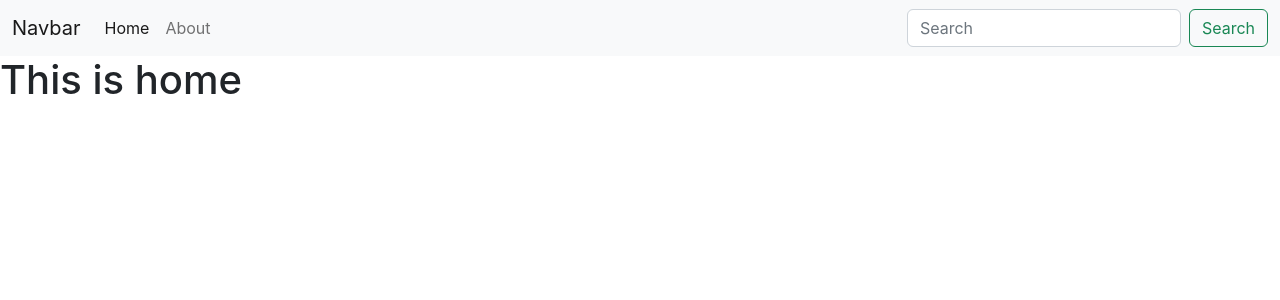
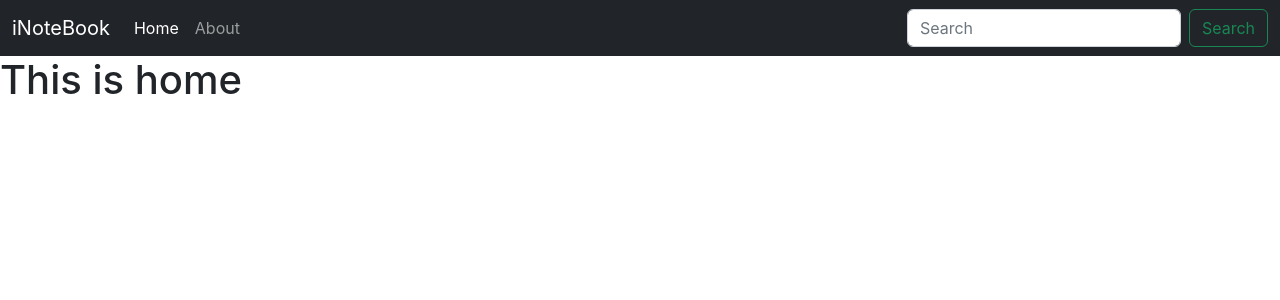
Before and after one commit to anshikaagrawal29/inotebooks, a React (Create React App) app: page / in a window 1280 px wide. Shown: the top 300 px of the page. Built offline with nearby package versions, Linux system fonts and the light colour scheme; the HTML template or start-up script is replaced by a standard one.

Commit message:
Added useLocation Hook and marking link active inactive conditionally

```diff
--- a/src/Component/Navbar.js
+++ b/src/Component/Navbar.js
@@ -1,22 +1,29 @@
 import React from 'react'
-import {Link} from "react-router-dom"
+import {Link , useLocation} from "react-router-dom"
 
 const Navbar = () => {
+  let location = useLocation();
+
+  //this is a function which will run after components get loaded
+  React.useEffect(() => {
+    console.log(location.pathname)
+  }, [location]);
+
   return (
     <div>
-      <nav className="navbar navbar-expand-lg bg-light">
+      <nav className="navbar navbar-expand-lg navbar-dark bg-dark">
   <div className="container-fluid">
-    <a className="navbar-brand" href="#">Navbar</a>
+    <a className="navbar-brand" href="#">iNoteBook</a>
     <button className="navbar-toggler" type="button" data-bs-toggle="collapse" data-bs-target="#navbarSupportedContent" aria-controls="navbarSupportedContent" aria-expanded="false" aria-label="Toggle navigation">
       <span className="navbar-toggler-icon"></span>
     </button>
     <div className="collapse navbar-collapse" id="navbarSupportedContent">
       <ul className="navbar-nav me-auto mb-2 mb-lg-0">
         <li className="nav-item">
-          <Link className="nav-link active" aria-current="page" to="/">Home</Link>
+          <Link className={`nav-link ${location.pathname === "/"?"active": ""}`} aria-current="page" to="/">Home</Link>
         </li>
         <li className="nav-item">
-          <Link className="nav-link" to="/about">About</Link>
+          <Link className={`nav-link ${location.pathname === "/about"?"active": ""}`} to="/about">About</Link>
         </li>
       </ul>
       <form className="d-flex" role="search">
```
